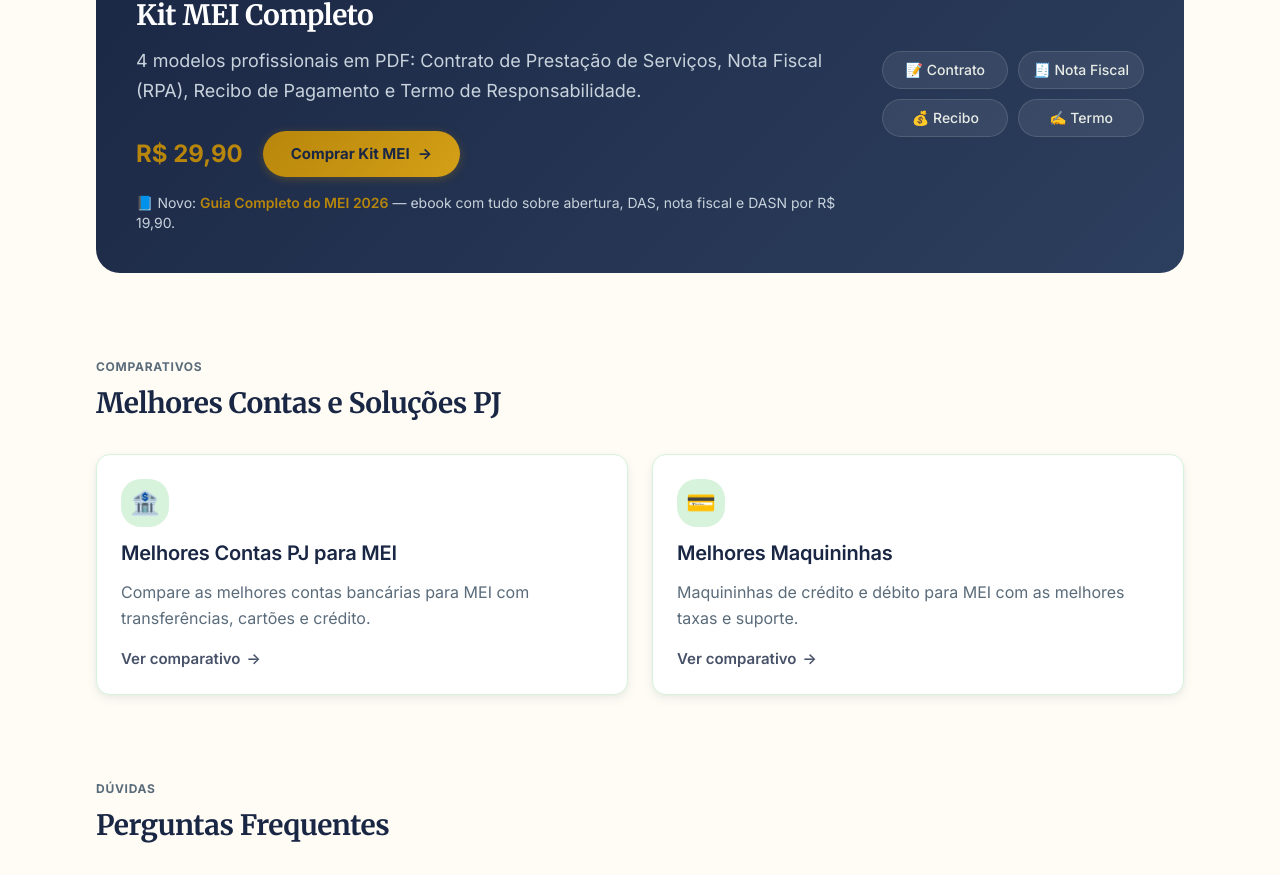
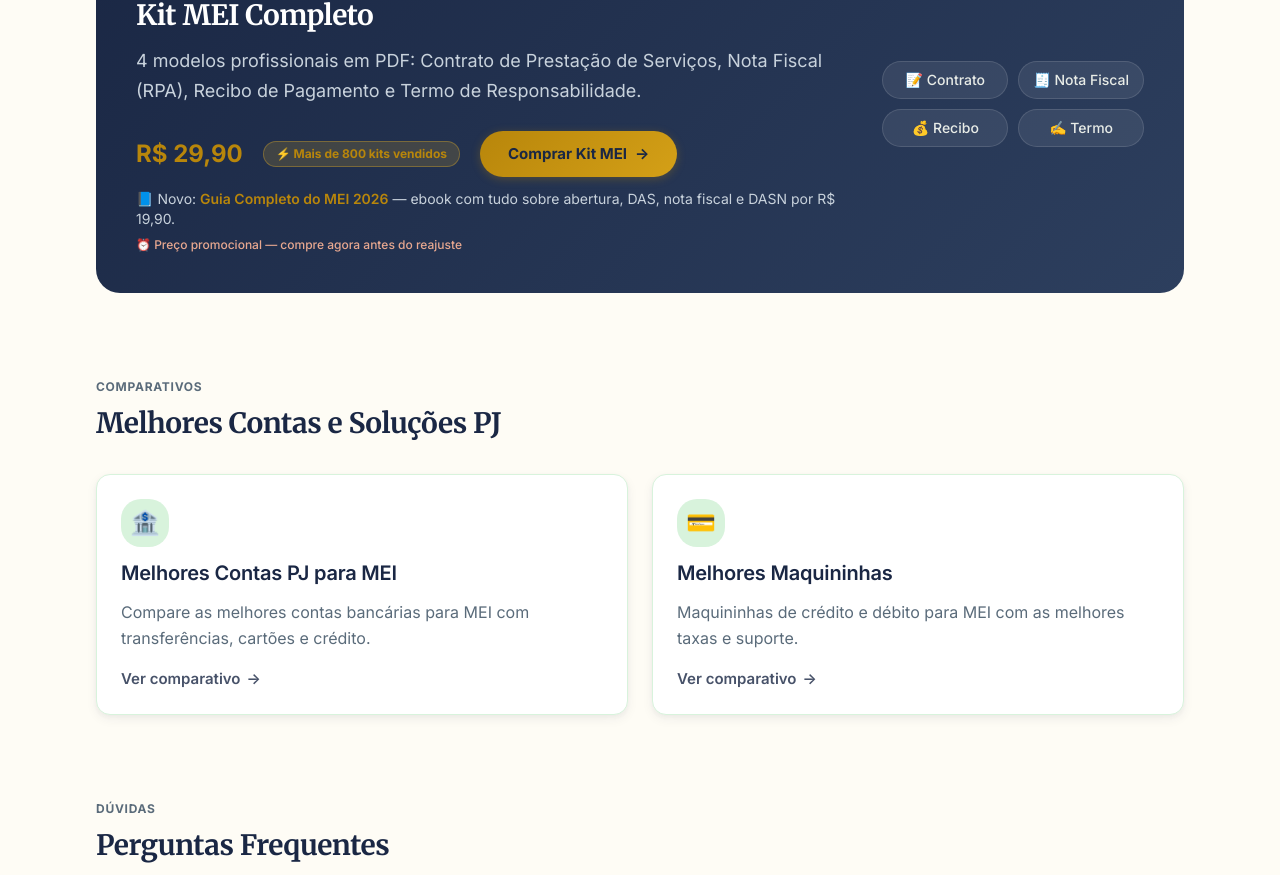
Before and after one commit to vitormdandrade/t3-mei-tools, a Next.js app: page / in a window 1280 px wide. Shown: the part 2745-3620 px from the top of the page. Built offline with nearby package versions, Linux system fonts and the light colour scheme; no server answers.

Commit message:
CRO: add social proof badge + urgency to Kit MEI homepage CTA

```diff
--- a/app/page.tsx
+++ b/app/page.tsx
@@ -151,10 +151,16 @@ export default function Home() {
               </p>
               <div className="flex items-center gap-5 flex-wrap">
                 <span className="text-2xl font-bold" style={{ color: 'var(--brand-gold)' }}>R$ 29,90</span>
+                <span className="inline-flex items-center gap-1.5 rounded-full px-3 py-1 text-xs font-bold" style={{ background: 'rgba(251,191,36,0.15)', color: 'var(--brand-gold)', border: '1px solid rgba(251,191,36,0.3)' }}>
+                  ⚡ Mais de 800 kits vendidos
+                </span>
                 <a href="/kit-mei" className="btn-gold no-underline inline-flex items-center gap-2">Comprar Kit MEI <span aria-hidden>→</span></a>
               </div>
-              <p className="text-sm mt-4" style={{ color: '#c8d2dc' }}>
+              <p className="text-sm mt-3" style={{ color: '#c8d2dc' }}>
                 📘 Novo: <a href="/kit-mei/guia-mei-2026" className="font-semibold underline" style={{ color: 'var(--brand-gold)' }}>Guia Completo do MEI 2026</a> — ebook com tudo sobre abertura, DAS, nota fiscal e DASN por R$ 19,90.
+              </p>
+              <p className="text-xs mt-2 font-medium" style={{ color: '#e8a890' }}>
+                ⏰ Preço promocional — compre agora antes do reajuste
               </p>
             </div>
             <div className="grid grid-cols-2 gap-2.5 shrink-0">
```
